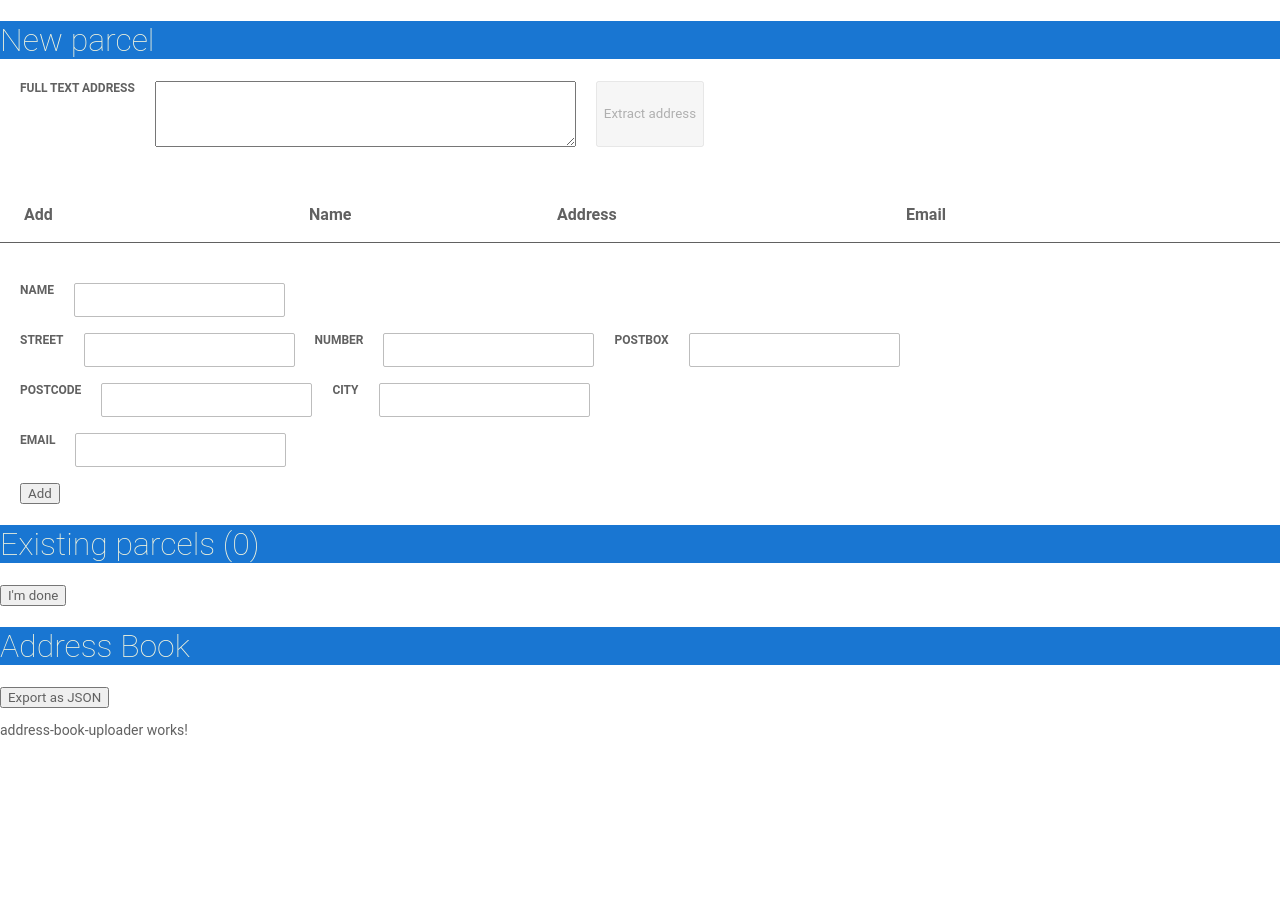
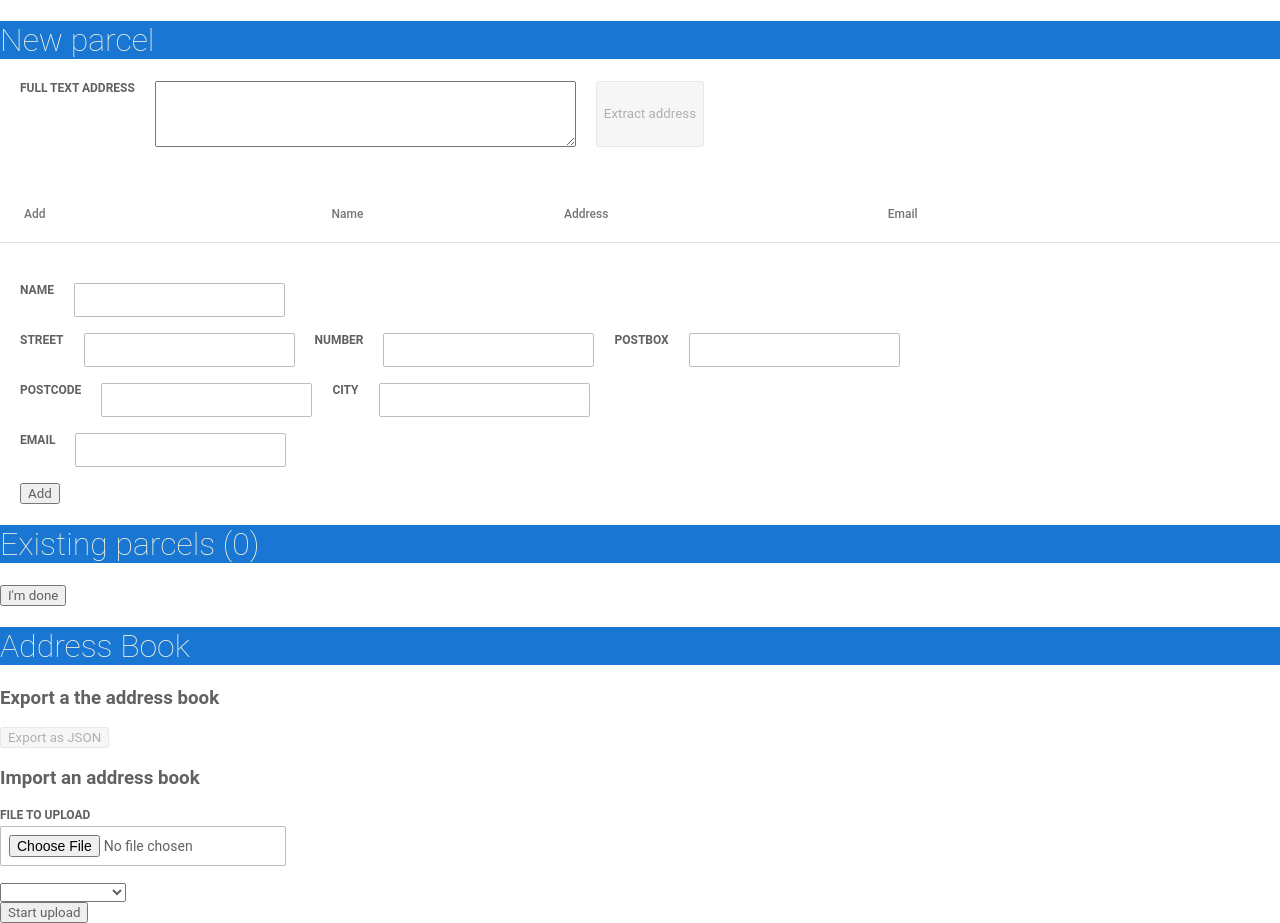
Before and after one commit to Alexandre-Genon/parcel-composer, an Angular app: page / in a window 1280 px wide. Before the commit the page ends 800 px from the top, so only its background shows below. Built offline with nearby package versions, Linux system fonts and the light colour scheme.

Commit message:
Working on #11 - still to make the uploadMode Working

```diff
--- a/src/app/address/address-book.service.ts
+++ b/src/app/address/address-book.service.ts
@@ -1,5 +1,5 @@
-import { Injectable } from "@angular/core";
-import { Address } from "./address";
+import {Injectable} from "@angular/core";
+import {Address} from "./address";
 
 @Injectable()
 export class AddressBookService {
@@ -84,4 +84,27 @@ export class AddressBookService {
     knownAddressesAsJson() {
         return JSON.stringify(this.knownAddresses);
     }
+
+    truncateBook() {
+        console.log("Truncating address book")
+        this.knownAddresses = [];
+        if (!this.indexeddbUnsupported && this.dbConnection != null) {
+            let transaction = this.dbConnection.transaction(
+                this.ADDRESS_STORE_NAME,
+                "readwrite"
+            );
+            transaction.onsuccess = e => {
+                console.log("Address book store successfully truncated");
+            };
+            transaction.onerror = e => {
+                console.log("Failed to truncate address book");
             }
+            let addressesStore = transaction.objectStore(this.ADDRESS_STORE_NAME);
+            let clearRequest = addressesStore.clear();
+            clearRequest.onsuccess = e => {
+                console.log("Address book store successfully truncated");
+            }
+            clearRequest;
+        }
+    }
+}
--- a/src/app/address/adress-book/address-book-uploader/address-book-uploader.component.html
+++ b/src/app/address/adress-book/address-book-uploader/address-book-uploader.component.html
@@ -1 +1,17 @@
-<p>address-book-uploader works!</p>
+<form>
+    <div>
+        <label for="address-book-file">File to upload</label>
+        <input id="address-book-file" type="file" (change)="onFileChange($event)"/>
+    </div>
+    <div>
+        <select [(ngModel)]="selectedUploadMode" name="selectedUploadMode">
+            <option *ngFor="let uploadMode of uploadModeKeys" [value]="uploadModes[uploadMode]"
+            [attr.selected]="(uploadMode==0)?true:null">
+                {{uploadModes[uploadMode]}}
+            </option>
+        </select>
+    </div>
+    <div>
+        <button class="button" (click)="startUpload($event)"> Start upload</button>
+    </div>
+</form>
--- a/src/app/address/adress-book/address-book-uploader/address-book-uploader.component.ts
+++ b/src/app/address/adress-book/address-book-uploader/address-book-uploader.component.ts
@@ -1,15 +1,52 @@
-import { Component, OnInit } from '@angular/core';
+import {Component, OnInit} from '@angular/core';
+import {AddressBookService} from "../../address-book.service";
+
+enum UploadMode{
+    RESET_EXISTING,
+    NO_DUPLICATE,
+    INSERT
+}
 
 @Component({
-  selector: 'app-address-book-uploader',
-  templateUrl: './address-book-uploader.component.html',
-  styleUrls: ['./address-book-uploader.component.css']
+    selector: 'app-address-book-uploader',
+    templateUrl: './address-book-uploader.component.html',
+    styleUrls: ['./address-book-uploader.component.css']
 })
 export class AddressBookUploaderComponent implements OnInit {
+    private sourceFile: File;
+    private uploadModes=UploadMode;
+    private uploadModeKeys;
+    private selectedUploadMode;
 
-  constructor() { }
+    constructor(private addressService:AddressBookService) {
+        this.uploadModeKeys = Object.keys(this.uploadModes).filter(f=>(!isNaN(Number(f))));
+        console.log(this.uploadModeKeys);
+        console.log(this.uploadModes);
+    }
 
-  ngOnInit(): void {
-  }
+    ngOnInit(): void {
+    }
 
+    onFileChange(event: Event) {
+        this.sourceFile = (event.target as HTMLInputElement).files[0];
+    }
+
+    startUpload(event: MouseEvent) {
+        let fileReader: FileReader = new FileReader();
+
+        fileReader.onloadend = (event => {
+            if(fileReader.result != null && typeof fileReader.result == "string"){
+                let fileContent:string = fileReader.result;
+                let addressesAsJson = JSON.parse(fileContent);
+                console.log(this.selectedUploadMode);
+                if(this.selectedUploadMode===UploadMode.RESET_EXISTING){
+                    this.addressService.truncateBook();
+                }
+                addressesAsJson.forEach(addressAsJson => {
+                    this.addressService.addAddress(addressAsJson);
+                })
+            }
+        });
+        fileReader.readAsText(this.sourceFile);
+    }
 }
--- a/src/app/address/adress-book/adress-book.component.html
+++ b/src/app/address/adress-book/adress-book.component.html
@@ -1,6 +1,10 @@
-<p>
-    <button (click)="kownAddressesAsJson()">
+<div>
+    <h3>Export a the address book</h3>
+    <button (click)="kownAddressesAsJson()" [disabled]="!thereAreAddressesToExport()">
         Export as JSON
     </button>
+</div>
+<div>
+    <h3>Import an address book</h3>
     <app-address-book-uploader></app-address-book-uploader>
-</p>
+</div>
--- a/src/app/address/adress-book/adress-book.component.ts
+++ b/src/app/address/adress-book/adress-book.component.ts
@@ -17,4 +17,8 @@ export class AdressBookComponent implements OnInit {
   }
 
   ngOnInit() {}
+
+    thereAreAddressesToExport() {
+      return (this.addressService.knownAddresses.length>0);
+    }
 }
--- a/src/styles.css
+++ b/src/styles.css
@@ -1,4 +1,5 @@
 /* Global Styles */
+@import '@angular/material/prebuilt-themes/deeppurple-amber.css';
 
 * {
   font-family: "Roboto", Arial, sans-serif;
```
Also changed, not shown: src/app/app.module.ts (+6 -1 lines). Lines whose indentation alone changed are shown as unchanged.
